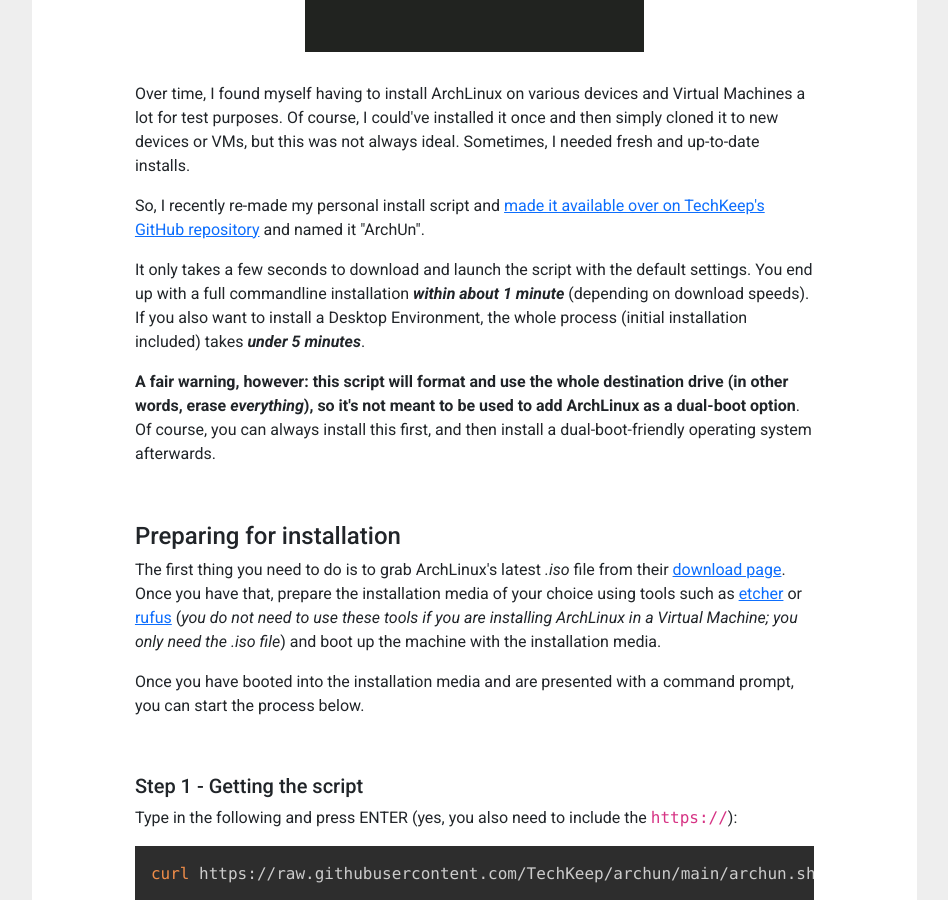
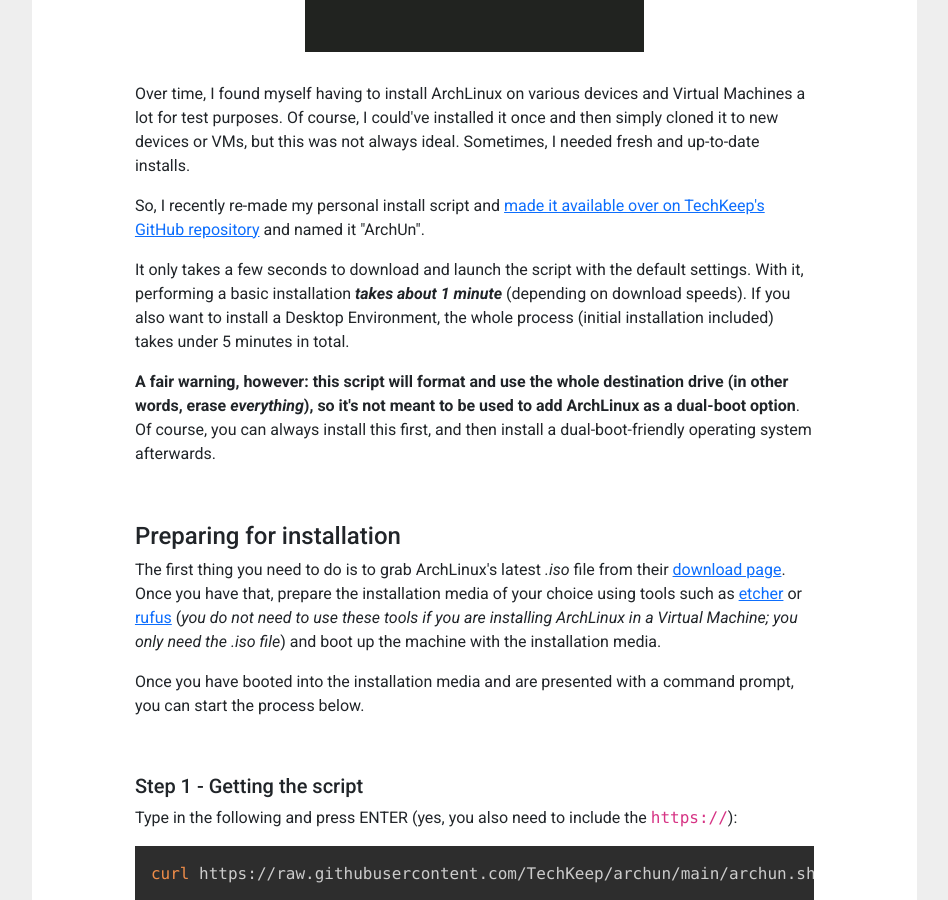
Before and after one commit to TechKeep/TechKeep.github.io, a Jekyll site: the page built from _posts/posts/2022-04-25-how-to-install-archlinux-in-seconds.markdown, in a window 1280 px wide and 900 px high, scrolled down 753 px. Shown: the whole window, without its empty margins (13-961 px from the left). Built offline with Jekyll 4.4.1, drawn with Linux system fonts in a browser that asks for light colours; nearby versions of some CDN libraries.

Commit message:
Update 2022-04-25-how-to-install-archlinux-in-seconds.markdown

```diff
--- a/_posts/posts/2022-04-25-how-to-install-archlinux-in-seconds.markdown
+++ b/_posts/posts/2022-04-25-how-to-install-archlinux-in-seconds.markdown
@@ -24,7 +24,7 @@ photocredit: <!--<em>(Photo credit - <a href="#" target="_blank">Source Name</a>
 
 <p>So, I recently re-made my personal install script and <a href="https://github.com/TechKeep/archun" target="_blank">made it available over on TechKeep's GitHub repository</a> and named it "ArchUn".</p>
 
-<p>It only takes a few seconds to download and launch the script with the default settings. You end up with a full commandline installation <b><em>within about 1 minute</em></b> (depending on download speeds). If you also want to install a Desktop Environment, the whole process (initial installation included) takes <b><em>under 5 minutes</em></b>.</p>
+<p>It only takes a few seconds to download and launch the script with the default settings. With it, performing a basic installation <b><em>takes about 1 minute</em></b> (depending on download speeds). If you also want to install a Desktop Environment, the whole process (initial installation included) takes under 5 minutes in total.</p>
 
 <p><b>A fair warning, however: this script will format and use the whole destination drive (in other words, erase <em>everything</em>), so it's not meant to be used to add ArchLinux as a dual-boot option</b>. Of course, you can always install this first, and then install a dual-boot-friendly operating system afterwards.</p>
 
```
